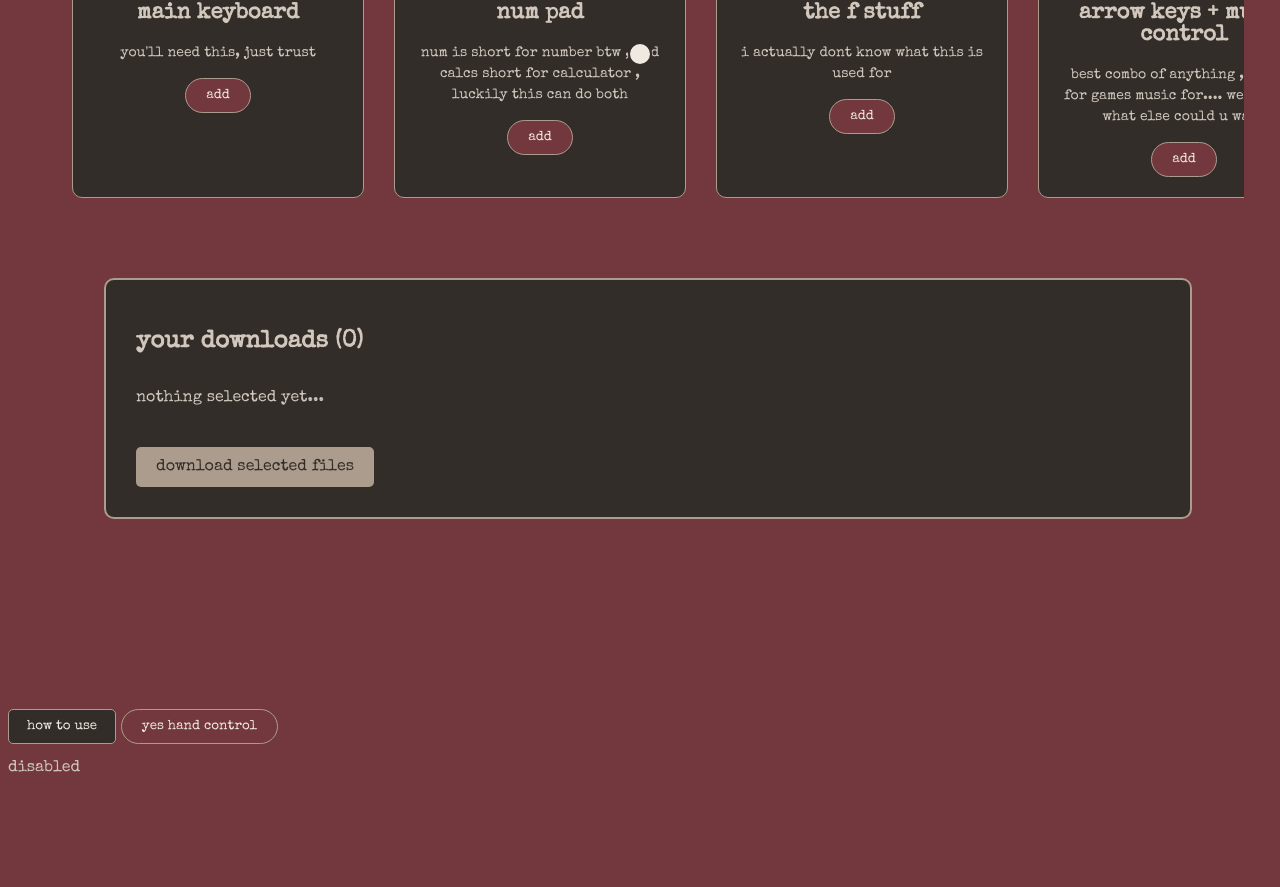
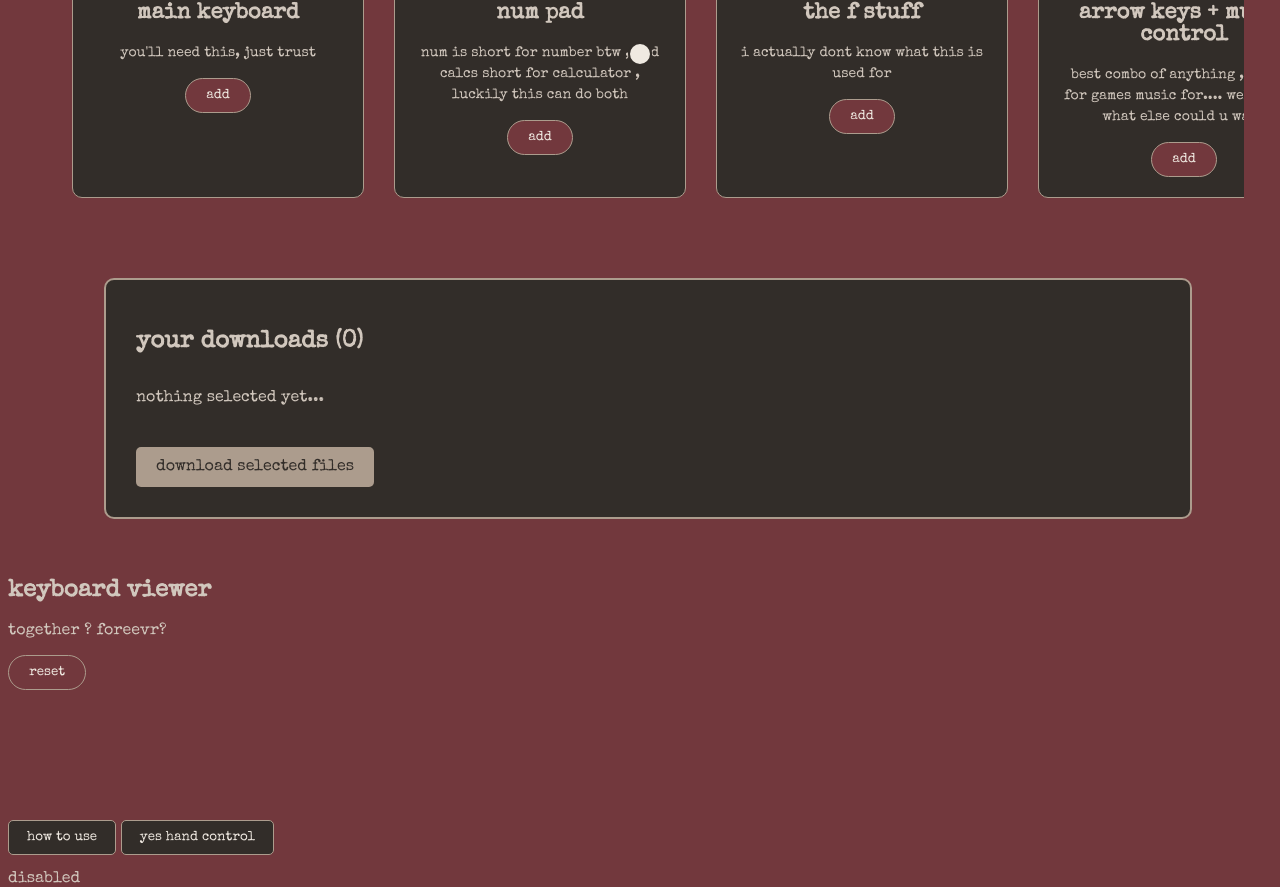
Before and after one commit to wisegirl139-sudo/keyboard-and-co, a plain HTML site: page index.html in a window 1280 px wide. Shown: the part 346-1233 px from the top of the page. Before the commit the page ends 1122 px from the top, so only its background shows below. Drawn offline with nearby package versions, Linux system fonts and the light colour scheme.

Commit message:
gonna make a big 3d viewer

```diff
--- a/index.html
+++ b/index.html
@@ -62,6 +62,12 @@
                     </div>
                     <button id="alld">download selected files</button>
                 </div>
+                <section id="totes">
+                    <h2>keyboard viewer</h2>
+                    <p>together ? foreevr?</p>
+                    <div id="totcanvas"></div>
+                    <button id="reset">reset</button>
+                </section>
                 <button id="guideb">how to use</button>
                 <div id="guideo">
                     <div id="guidebox">
--- a/style.css
+++ b/style.css
@@ -207,3 +207,19 @@ button:hover{
     background: #ac9c8d;
     box-shadow: 0 0 5px #efe9e1;
 }
+#handc{
+    background: #322d29;
+    color: #efe9e1;
+    border: 1px solid #ac9c8d;
+    padding: 10px 18px;
+    font-family: inherit;
+    border-radius: 5px;
+}
+#handc:hover{
+    background: #ac9c8d;
+    color: #322d29;
+}
+#handc:active{
+    transform: scale(0.96);
+    box-shadow: 0 0 10px #d1c7bd;
+}
```
